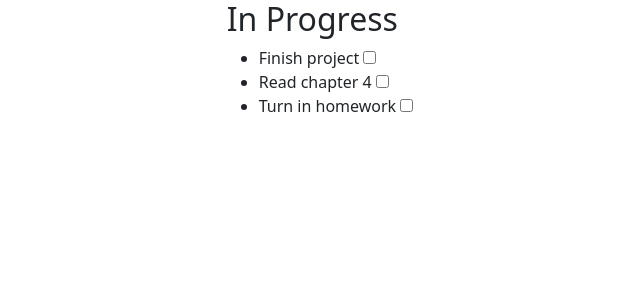
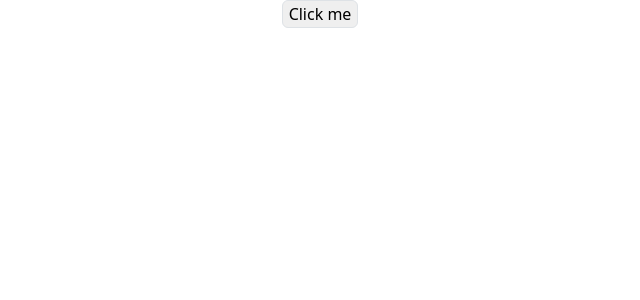
Before and after one commit to huy19712011/vue-app04, a Vue app: page / in a window 1280 px wide. Shown: the top 300 px of the page, without its empty margins (320-960 px from the left). Built offline with nearby package versions, Linux system fonts and the light colour scheme.

Commit message:
v4, 5: first component per file

```diff
--- /dev/null
+++ b/src/App copy.vue
@@ -0,0 +1,83 @@
+<script setup>
+import { computed, ref } from "vue";
+import { RouterLink, RouterView } from "vue-router";
+import { onMounted } from "vue";
+
+const assignments = ref([
+  { id: 1, name: "Finish project", complete: false },
+  { id: 2, name: "Read chapter 4", complete: false },
+  { id: 3, name: "Turn in homework", complete: false },
+]);
+
+const completedAssignments = computed(() => {
+  return assignments.value.filter((assignment) => assignment.complete);
+});
+const inProgressAssignments = computed(() => {
+  return assignments.value.filter((assignment) => !assignment.complete);
+});
+</script>
+
+<template>
+  <div class="center">
+    <section v-show="inProgressAssignments.length">
+      <h2>In Progress</h2>
+      <ul>
+        <li
+          v-for="assignment in inProgressAssignments"
+          :key="assignment.id"
+        >
+          <label>
+            {{ assignment.name }}
+            <input
+              type="checkbox"
+              v-model="assignment.complete"
+            />
+          </label>
+        </li>
+      </ul>
+      <!-- <pre>
+        {{ assignments }}
+      </pre> -->
+    </section>
+    <section v-show="completedAssignments.length">
+      <h2>Completed</h2>
+      <ul>
+        <li
+          v-for="assignment in completedAssignments"
+          :key="assignment.id"
+        >
+          <label>
+            {{ assignment.name }}
+            <input
+              type="checkbox"
+              v-model="assignment.complete"
+            />
+          </label>
+        </li>
+      </ul>
+      <!-- <pre>
+        {{ assignments }}
+      </pre> -->
+    </section>
+  </div>
+</template>
+
+<style scoped>
+body {
+  display: grid;
+  place-items: center;
+}
+
+.center {
+  display: grid;
+  place-items: center;
+}
+
+.text-red {
+  color: red;
+}
+
+.text-green {
+  color: green;
+}
+</style>
--- a/src/App.vue
+++ b/src/App.vue
@@ -2,6 +2,7 @@
 import { computed, ref } from "vue";
 import { RouterLink, RouterView } from "vue-router";
 import { onMounted } from "vue";
+import AppButton from "./components/AppButton.vue";
 
 const assignments = ref([
   { id: 1, name: "Finish project", complete: false },
@@ -19,46 +20,7 @@ const inProgressAssignments = computed(() => {
 
 <template>
   <div class="center">
-    <section v-show="inProgressAssignments.length">
-      <h2>In Progress</h2>
-      <ul>
-        <li
-          v-for="assignment in inProgressAssignments"
-          :key="assignment.id"
-        >
-          <label>
-            {{ assignment.name }}
-            <input
-              type="checkbox"
-              v-model="assignment.complete"
-            />
-          </label>
-        </li>
-      </ul>
-      <!-- <pre>
-        {{ assignments }}
-      </pre> -->
-    </section>
-    <section v-show="completedAssignments.length">
-      <h2>Completed</h2>
-      <ul>
-        <li
-          v-for="assignment in completedAssignments"
-          :key="assignment.id"
-        >
-          <label>
-            {{ assignment.name }}
-            <input
-              type="checkbox"
-              v-model="assignment.complete"
-            />
-          </label>
-        </li>
-      </ul>
-      <!-- <pre>
-        {{ assignments }}
-      </pre> -->
-    </section>
+    <AppButton></AppButton>
   </div>
 </template>
 
--- /dev/null
+++ b/src/components/AppButton.vue
@@ -0,0 +1,14 @@
+<script setup>
+import { ref } from "vue";
+
+const processing = ref(false);
+</script>
+
+<template>
+  <button
+    class="bg-gray-200 hover: bg-gray-400 border rounded"
+    :disabled="processing"
+  >
+    Click me
+  </button>
+</template>
```
